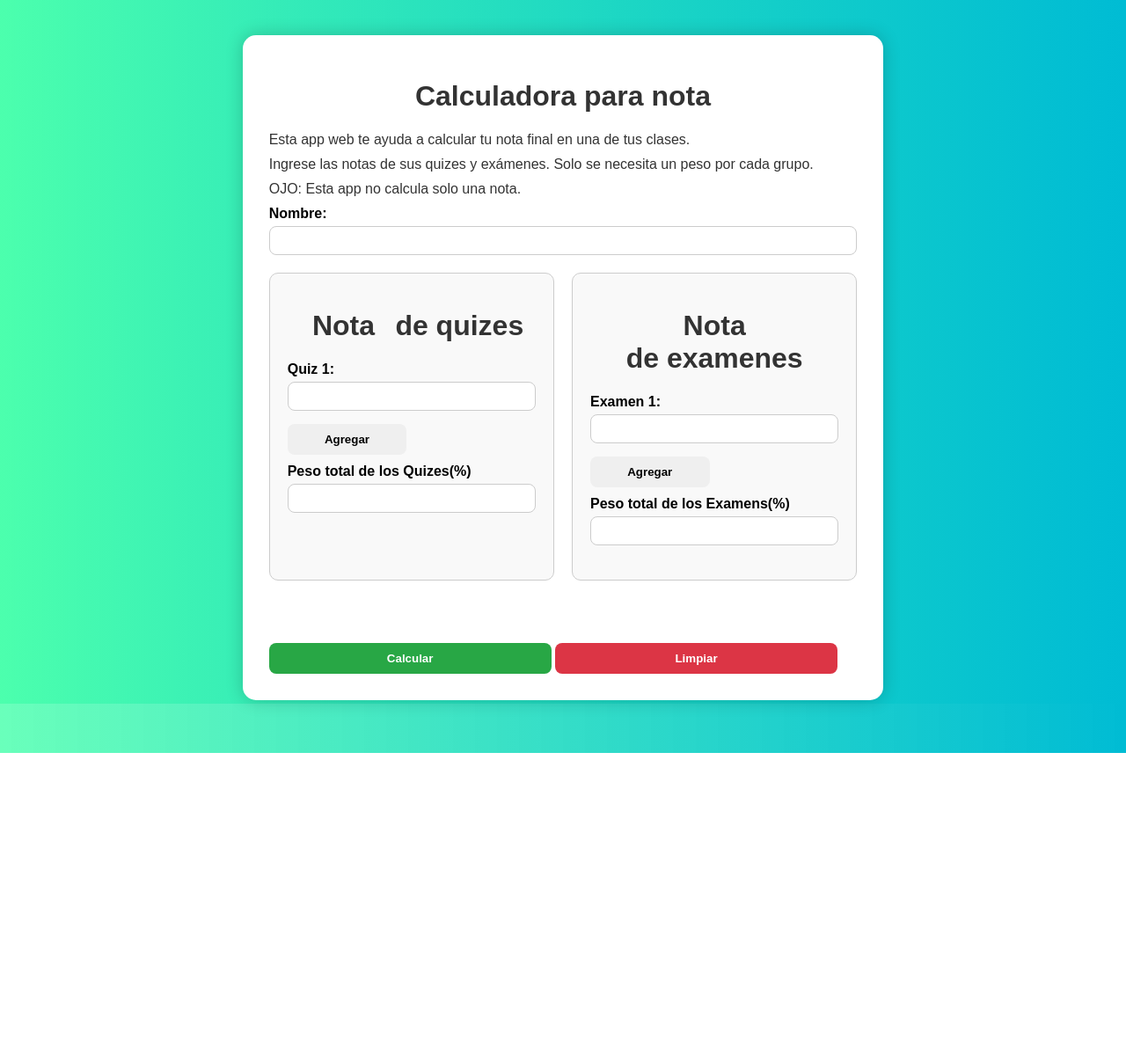
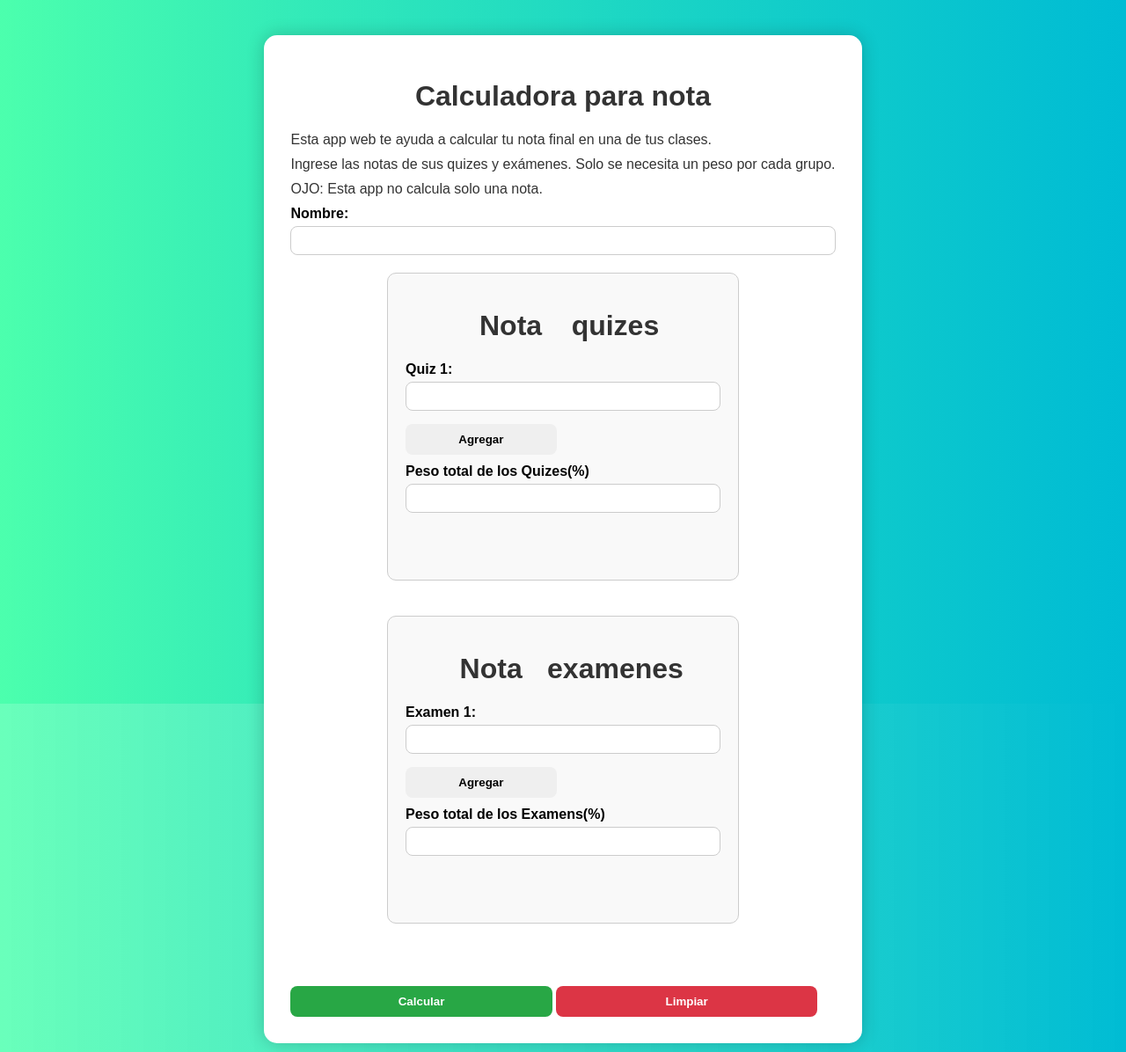
Before and after one commit to Eldomi05/web, a Flask app: page / in a window 1280 px wide. Shown: the top 1196 px of the page at 88% size. Before the commit the page ends 856 px from the top, so only its background shows below. Run offline with Flask 3, Linux system fonts and the light colour scheme.

Commit message:
Arreglar titulos

```diff
--- a/static/style.css
+++ b/static/style.css
@@ -134,7 +134,7 @@ a button.hover{
 }
 .grupo-notas h1 span{
     display: inline-block;
-    min-width: 100px;
+    min-width: 110px;
     text-align: center;
 }
 @media screen and (max-width: 600px) {
--- a/templates/index.html
+++ b/templates/index.html
@@ -22,7 +22,7 @@
             <div class="grupo-notas">
                 <h1>
                     <span>Nota</span>
-                    <span> de quizes</span>
+                    <span>quizes</span>
                 </h1>
                 <div id="quices-contenedor"></div>
                 <button type="button" onclick="agregarQuiz()">Agregar</button>
@@ -33,7 +33,7 @@
             <div class="grupo-notas">
                 <h1>
                     <span>Nota</span>
-                    <span>de examenes</span>
+                    <span>examenes</span>
                 </h1>
                 <div id="examenes-contenedor"></div>
                 <button type="button" onclick="agregarExamen()">Agregar</button>
```
